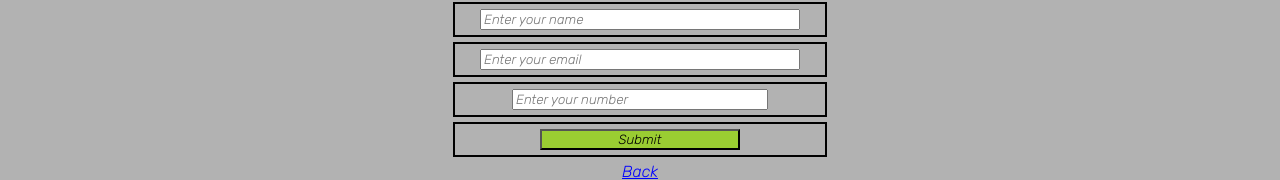
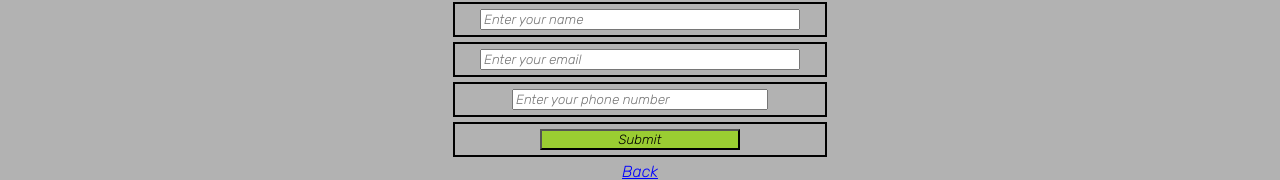
Before and after one commit to theyrd/vue-job-project, a Vue app: page /about in a window 1280 px wide. Shown: the part 383-563 px from the top of the page. Built offline with nearby package versions, Linux system fonts and the light colour scheme; no server answers.

Commit message:
Update Form.vue

```diff
--- a/src/components/Form.vue
+++ b/src/components/Form.vue
@@ -35,7 +35,7 @@
           v-model="phone_number"
           name="phone-number"
           id="phone-number"
-          placeholder="Enter your number"
+          placeholder="Enter your phone number"
           style="width: 20vw"
           required
         />
```
